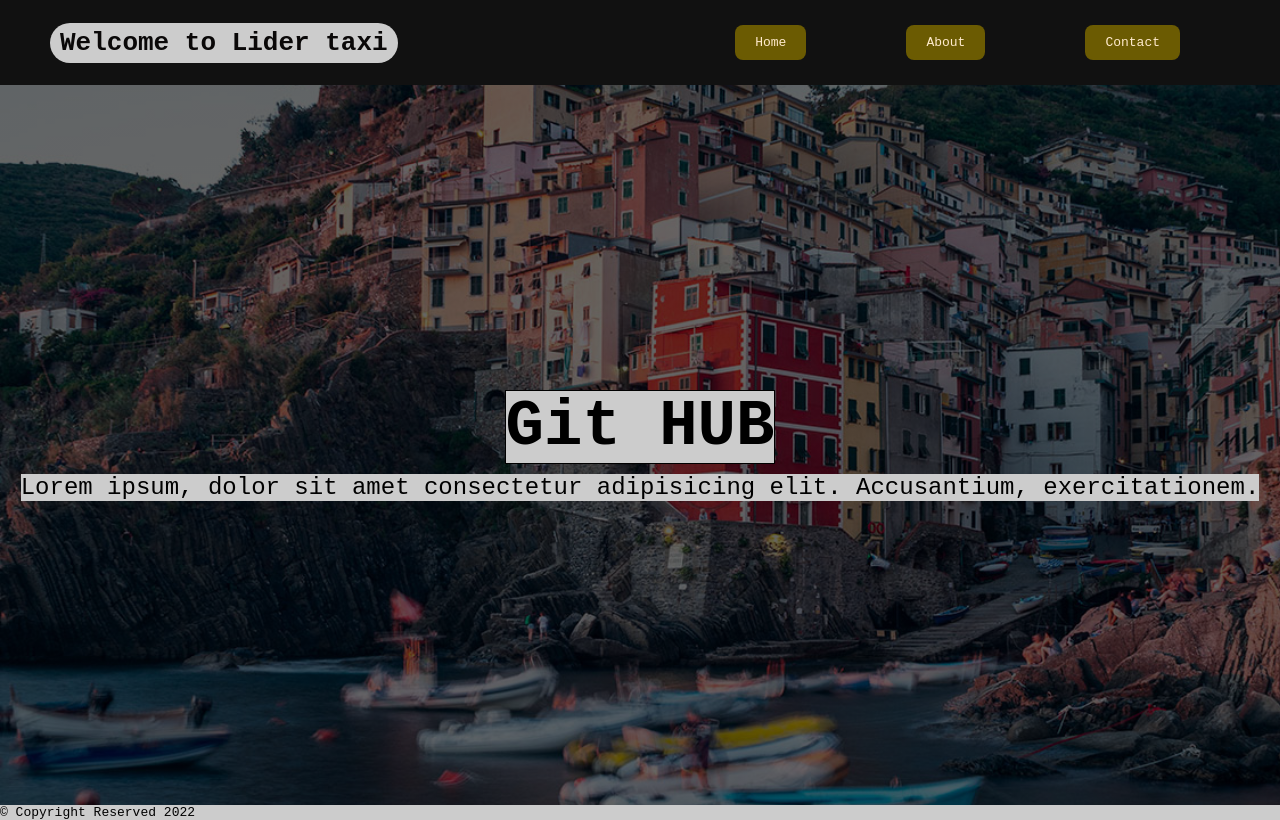
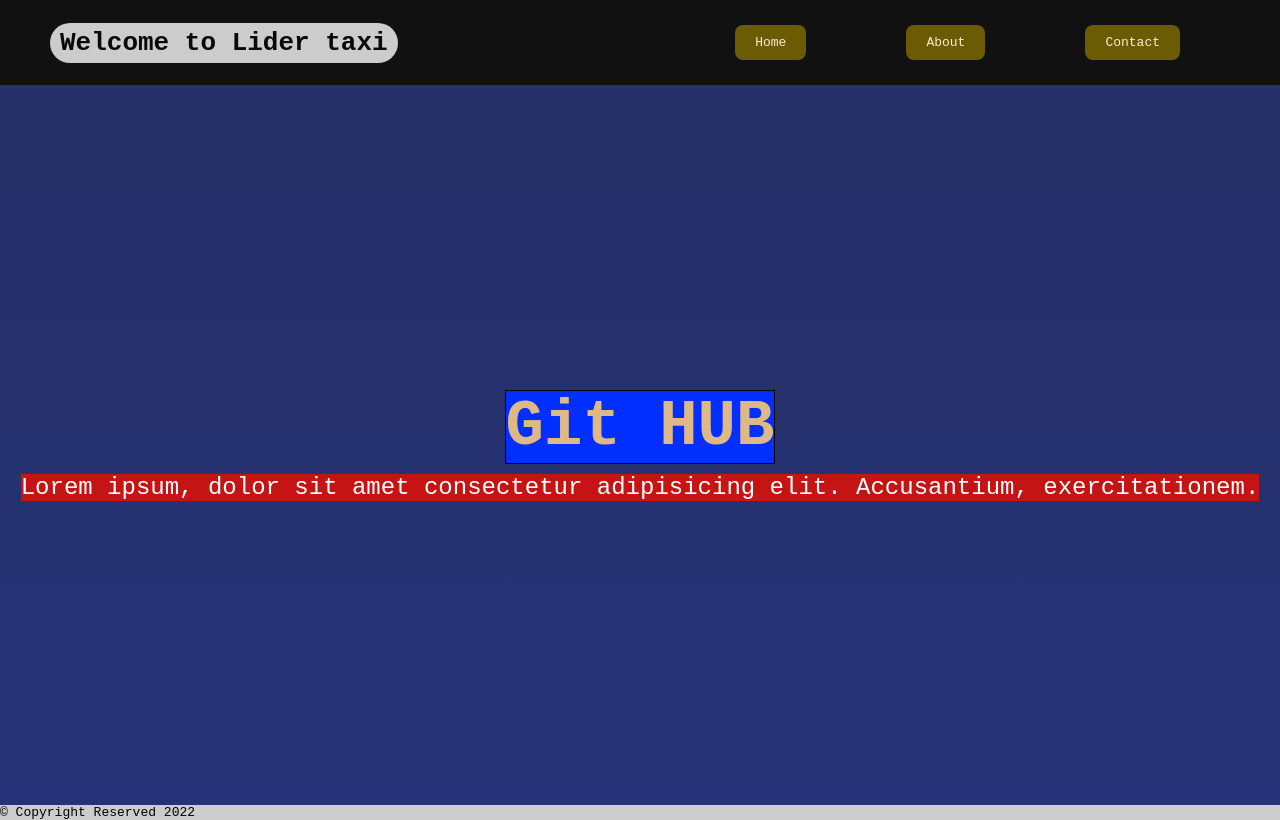
Before and after one commit to murodbekKazakov/GitHub-tutorial, a plain HTML site: page index.html in a window 1280 px wide. Drawn offline with Linux system fonts and the light colour scheme.

Commit message:
GitHUbdan keyingi o'zgarish

```diff
--- a/main.css
+++ b/main.css
@@ -6,7 +6,7 @@
     text-decoration: none;
 }
 body{
-    background:linear-gradient(rgba(0,0,0,0.6), rgba(0,0,0,0.6)),  url(./bg.jpg);
+    background:linear-gradient(rgb(39, 48, 102), rgb(37, 50, 119)),  url(./bg.jpg);
     background-size: cover;
 }
 header{
@@ -53,13 +53,15 @@
 }
 section h1{
     font-size:64px;
-    background-color:#ccc;
+    background-color:rgb(0, 47, 255);
     border: 1px solid #000;
     margin-bottom: 10px;
+    color:burlywood;
 }
 section p{
     font-size:24px;
-    background-color:#ccc;
+    color:#fff;
+    background-color:rgb(197, 20, 20);
 }
 footer p{
     background-color:#ccc;
```
